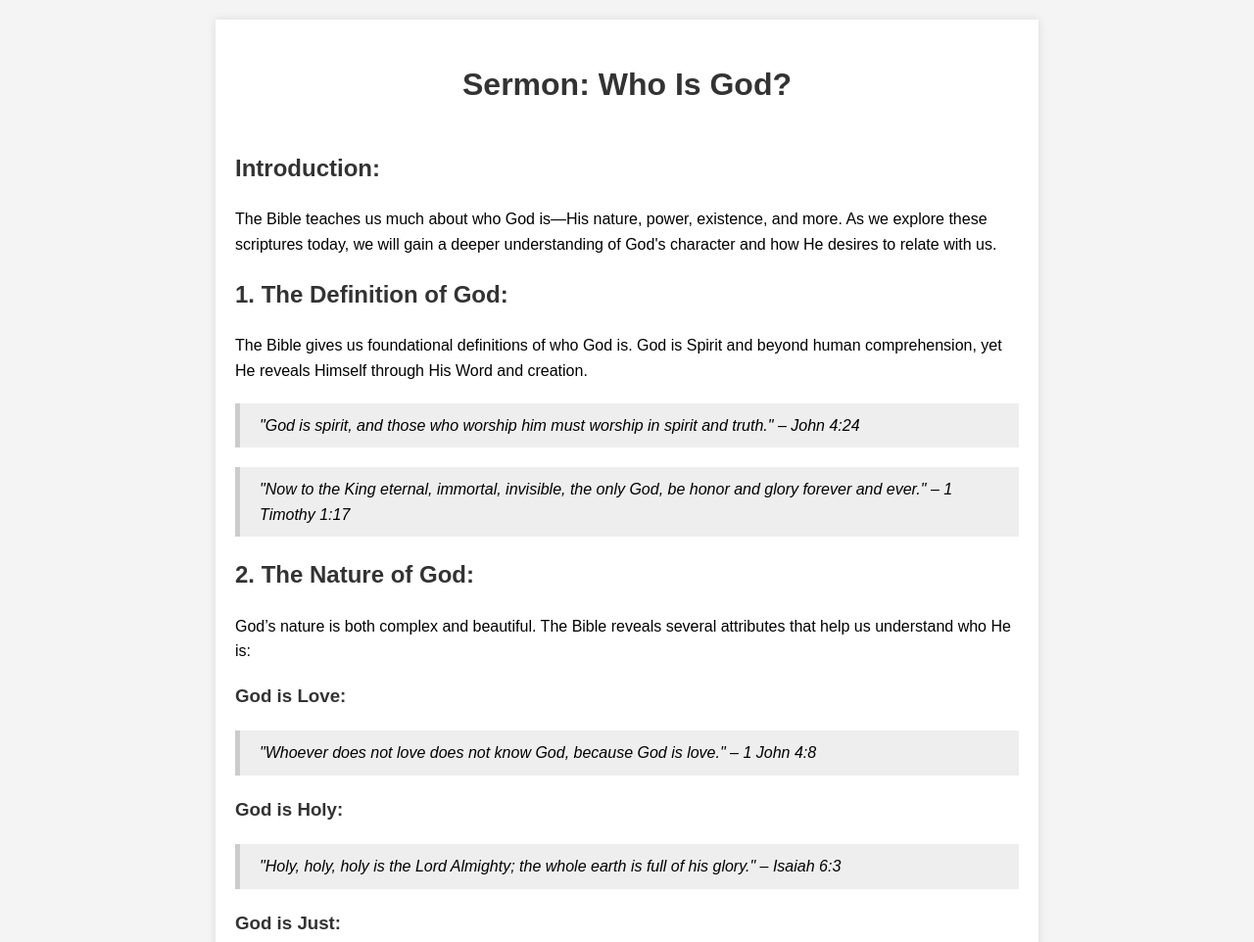
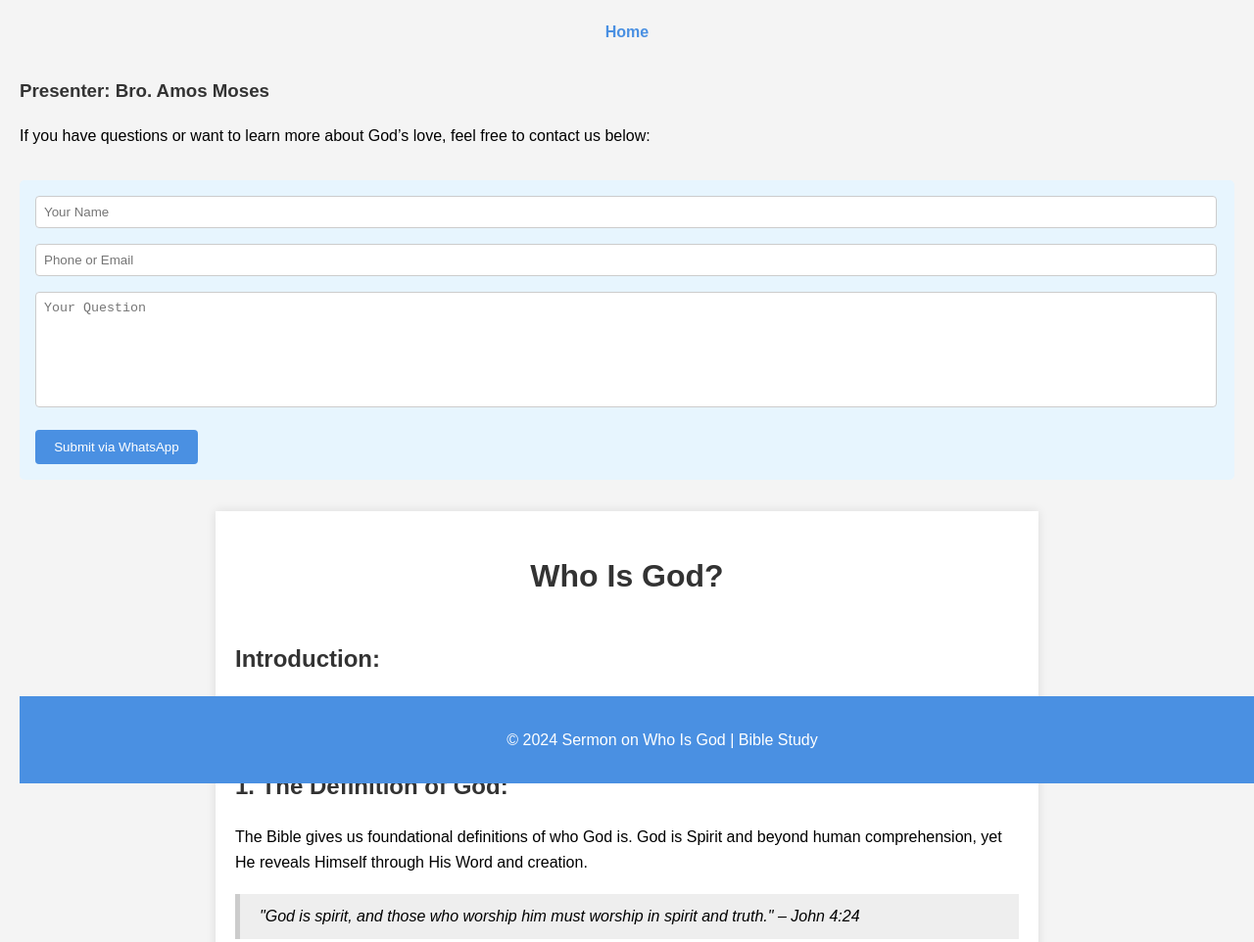
Before and after one commit to marshall294/sermons, a plain HTML site: page god2.html in a window 1280 px wide. Shown: the top 962 px of the page at 98% size. Drawn offline with Linux system fonts and the light colour scheme.

Commit message:
Update god2.html

```diff
--- a/god2.html
+++ b/god2.html
@@ -3,7 +3,7 @@
 <head>
     <meta charset="UTF-8">
     <meta name="viewport" content="width=device-width, initial-scale=1.0">
-    <title>Sermon: Who Is God?</title>
+    <title>Who Is God?</title>
     <style>
         body {
             font-family: Arial, sans-serif;
@@ -45,12 +45,88 @@
             background-color: #333;
             color: white;
         }
+        footer {
+            text-align: center;
+            padding: 1rem;
+            background-color: #4a90e2;
+            color: #fff;
+            position: fixed;
+            width: 100%;
+            bottom: 0;
+        }
+        nav {
+            text-align: center;
+            margin-bottom: 2rem;
+        }
+        nav a {
+            margin: 0 1rem;
+            text-decoration: none;
+            color: #4a90e2;
+            font-weight: bold;
+        }
+        nav a:hover {
+            text-decoration: underline;
+        }
+        #commentBox {
+            width: 100%;
+            height: 200px;
+            margin: 1rem 0;
+            padding: 0.5rem;
+            border: 1px solid #ccc;
+            border-radius: 4px;
+            font-size: 1rem;
+            resize: none;
+        }
+        button {
+            padding: 0.6rem 1.2rem;
+            background-color: #4a90e2;
+            color: #fff;
+            border: none;
+            border-radius: 4px;
+            cursor: pointer;
+            transition: background-color 0.3s ease;
+        }
+        button:hover {
+            background-color: #3a7cc0;
+        }
+        form {
+            margin: 2rem 0;
+            background-color: #e7f5fe;
+            padding: 1rem;
+            border-radius: 5px;
+        }
+        form input, form textarea {
+            width: calc(100% - 20px);
+            margin-bottom: 1rem;
+            padding: 0.5rem;
+            border: 1px solid #ccc;
+            border-radius: 4px;
+        }
+        form textarea {
+            height: 100px;
+            resize: none;
+        }
     </style>
 </head>
 <body>
+<nav>
+    <a href="index.html">Home</a>
+    <!-- Additional links can be added here -->
+</nav>
+
+<main>
+    <h3>Presenter: Bro. Amos Moses</h3>
+    <p>If you have questions or want to learn more about God’s love, feel free to contact us below:</p>
+
+    <form id="contactForm">
+        <input type="text" id="name" placeholder="Your Name" required>
+        <input type="text" id="contact" placeholder="Phone or Email" required>
+        <textarea id="question" placeholder="Your Question" required></textarea>
+        <button type="button" onclick="submitToWhatsApp()">Submit via WhatsApp</button>
+    </form>
 
 <div class="container">
-    <h1>Sermon: Who Is God?</h1>
+    <h1>Who Is God?</h1>
 
     <h2>Introduction:</h2>
     <p>The Bible teaches us much about who God is—His nature, power, existence, and more. As we explore these scriptures today, we will gain a deeper understanding of God's character and how He desires to relate with us.</p>
```
